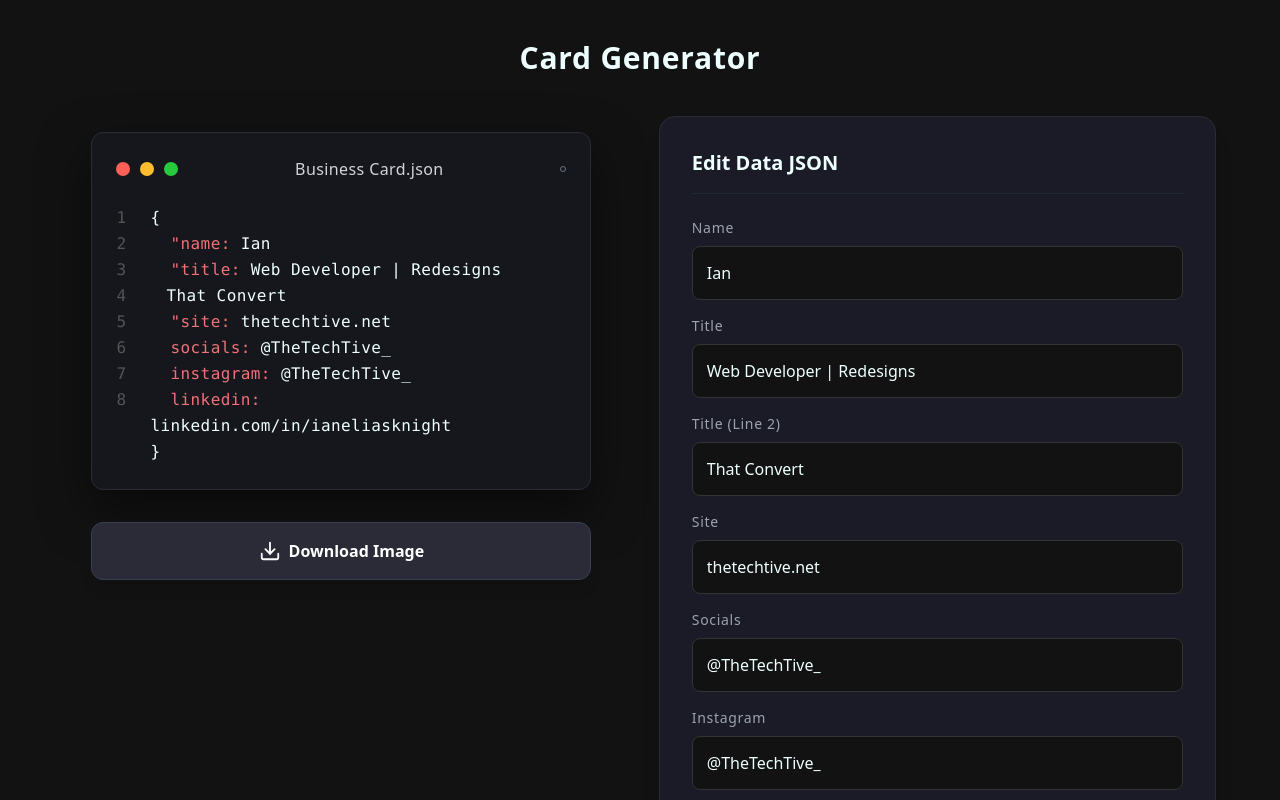
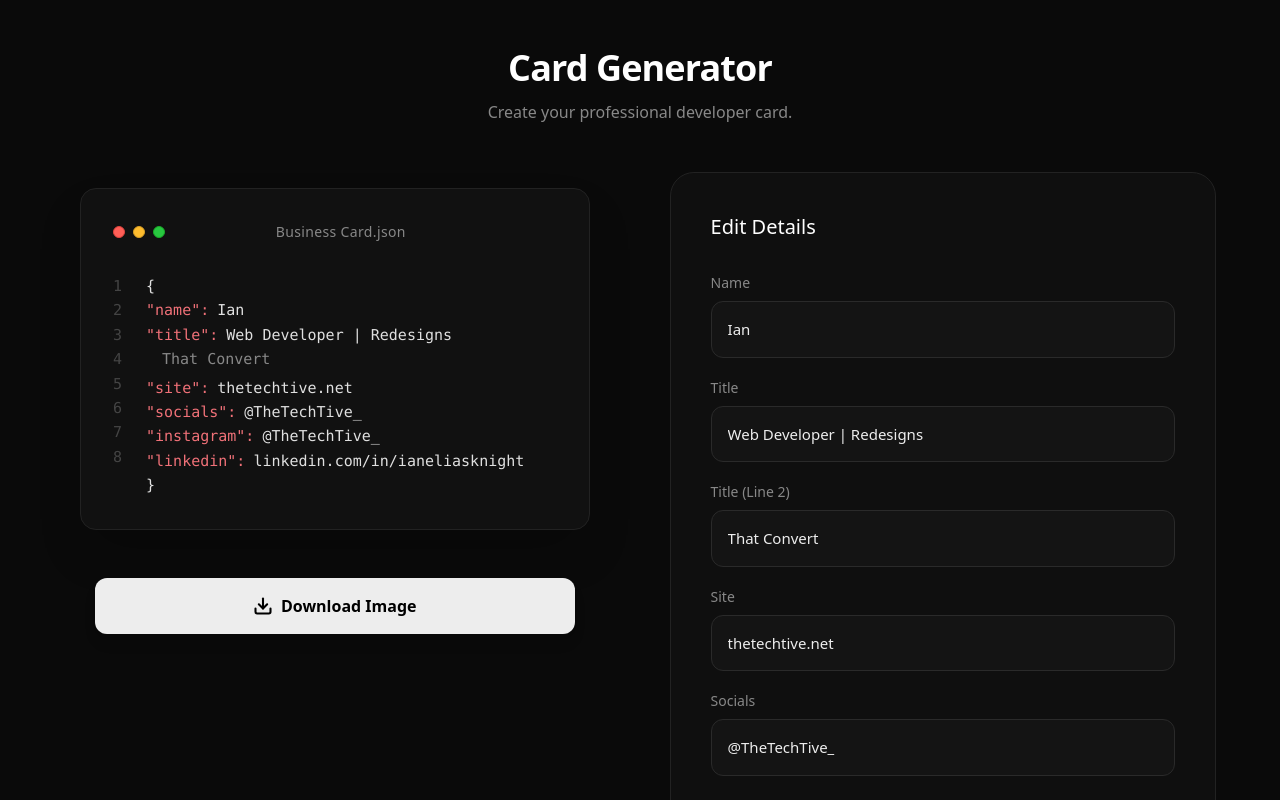
Before and after one commit to sanzzyproject/card-reader, a Next.js app: page / in a window 1280 px wide. Shown: the top 800 px of the page. Built offline with nearby package versions, Linux system fonts and the light colour scheme.

Commit message:
Update page.js

```diff
--- a/app/page.js
+++ b/app/page.js
@@ -5,6 +5,7 @@ import html2canvas from "html2canvas";
 import { Download } from "lucide-react";
 
 export default function Home() {
+  // LOGIKA TIDAK DIUBAH SAMA SEKALI
   const [data, setData] = useState({
     name: "Ian",
     title: "Web Developer | Redesigns",
@@ -21,7 +22,6 @@ export default function Home() {
     const element = cardRef.current;
     if (!element) return;
 
-    // Supaya hasil screenshot HD dan background transparan
     const canvas = await html2canvas(element, {
       backgroundColor: null,
       scale: 4,
@@ -38,75 +38,82 @@ export default function Home() {
     setData({ ...data, [e.target.name]: e.target.value });
   };
 
+  // BAGIAN UI DIUPDATE TOTAL MENJADI CLEAN & MODERN 2026
   return (
-    <div className="min-h-screen flex flex-col items-center py-10 px-4 sm:px-6 font-sans">
-      <h1 className="text-3xl font-bold mb-10 text-center tracking-wide text-foreground">
-        Card Generator
-      </h1>
+    <div className="min-h-screen bg-[#0a0a0a] flex flex-col items-center py-12 px-4 sm:px-8 font-sans text-[#ededed]">
 
-      <div className="flex flex-col lg:flex-row gap-10 w-full max-w-6xl justify-center items-start">
+      {/* Header */}
+      <div className="mb-12 text-center">
+        <h1 className="text-3xl sm:text-4xl font-semibold tracking-tight text-white mb-3">
+          Card Generator
+        </h1>
+        <p className="text-[#888888] text-sm sm:text-base font-medium">
+          Create your professional developer card.
+        </p>
+      </div>
+
+      <div className="flex flex-col lg:flex-row gap-12 lg:gap-16 w-full max-w-6xl justify-center items-start">
 
         {/* === BAGIAN KIRI: PREVIEW CARD === */}
-        <div className="w-full lg:w-1/2 flex flex-col items-center sticky top-10">
+        <div className="w-full lg:w-1/2 flex flex-col items-center gap-8">
 
-          {/* Pembungkus Kartu untuk di-download */}
-          <div className="p-4" ref={cardRef}>
-            {/* Desain Kartu JSON Asli */}
-            <div className="w-full max-w-[500px] bg-[#16171d] rounded-xl shadow-[0_20px_50px_rgba(0,0,0,0.5)] p-6 overflow-hidden border border-[#2a2b36]">
+          {/* Pembungkus Kartu */}
+          <div className="w-full flex justify-center p-2 sm:p-4">
+            <div
+              ref={cardRef}
+              className="w-full max-w-[520px] bg-[#111111] rounded-2xl shadow-2xl p-6 sm:p-8 border border-[#222222]"
+            >
 
-              {/* Header Mac Buttons */}
-              <div className="flex items-center justify-between mb-6">
-                <div className="flex gap-2.5">
-                  <div className="w-3.5 h-3.5 rounded-full bg-[#ff5f56]"></div>
-                  <div className="w-3.5 h-3.5 rounded-full bg-[#ffbd2e]"></div>
-                  <div className="w-3.5 h-3.5 rounded-full bg-[#27c93f]"></div>
+              {/* Header Mac Buttons Moderen */}
+              <div className="flex items-center justify-between mb-8">
+                <div className="flex gap-2">
+                  <div className="w-3 h-3 rounded-full bg-[#ff5f57] border border-[#e0443e]"></div>
+                  <div className="w-3 h-3 rounded-full bg-[#febc2e] border border-[#d89f24]"></div>
+                  <div className="w-3 h-3 rounded-full bg-[#28c840] border border-[#1aab29]"></div>
                 </div>
-                <div className="text-gray-300 text-[16px] font-medium tracking-wide font-sans">
+                <div className="text-[#888888] text-[14px] font-medium tracking-wide">
                   Business Card.json
                 </div>
-                <div className="flex gap-1">
-                  <div className="w-1.5 h-1.5 rounded-full border border-gray-500"></div>
-                </div>
+                <div className="w-10"></div> {/* Spacer untuk keseimbangan grid */}
               </div>
 
               {/* Body / Code Editor View */}
-              <div className="flex font-mono text-[15px] sm:text-[16px] leading-relaxed tracking-wide">
+              <div className="flex font-mono text-[13px] sm:text-[15px] leading-relaxed">
 
                 {/* Line Numbers */}
-                <div className="flex flex-col text-[#545454] text-right pr-6 select-none font-medium">
-                  <span>1</span>
-                  <span>2</span>
-                  <span>3</span>
-                  <span>4</span>
-                  <span>5</span>
-                  <span>6</span>
-                  <span>7</span>
-                  <span>8</span>
+                <div className="flex flex-col text-[#444444] text-right pr-6 select-none">
+                  <span>1</span><span>2</span><span>3</span><span>4</span><span>5</span><span>6</span><span>7</span><span>8</span>
                 </div>
 
                 {/* Syntax Code */}
-                <div className="flex flex-col text-foreground whitespace-pre-wrap break-words w-full">
+                <div className="flex flex-col text-[#e0e0e0] w-full">
                   <div>{"{"}</div>
-                  <div>
-                    <span className="text-keycolor">  "name:</span> {data.name}
+                  <div className="flex flex-wrap">
+                    <span className="text-[#f07178] mr-2">  "name":</span>
+                    <span className="break-all">{data.name}</span>
                   </div>
-                  <div>
-                    <span className="text-keycolor">  "title:</span> {data.title}
+                  <div className="flex flex-wrap">
+                    <span className="text-[#f07178] mr-2">  "title":</span>
+                    <span>{data.title}</span>
                   </div>
-                  <div className="pl-4">
+                  <div className="pl-4 text-[#888888]">
                     {data.title2}
                   </div>
-                  <div>
-                    <span className="text-keycolor">  "site:</span> {data.site}
+                  <div className="flex flex-wrap mt-1">
+                    <span className="text-[#f07178] mr-2">  "site":</span>
+                    <span className="break-all">{data.site}</span>
                   </div>
-                  <div>
-                    <span className="text-keycolor">  socials:</span> {data.socials}
+                  <div className="flex flex-wrap">
+                    <span className="text-[#f07178] mr-2">  "socials":</span>
+                    <span className="break-all">{data.socials}</span>
                   </div>
-                  <div>
-                    <span className="text-keycolor">  instagram:</span> {data.instagram}
+                  <div className="flex flex-wrap">
+                    <span className="text-[#f07178] mr-2">  "instagram":</span>
+                    <span className="break-all">{data.instagram}</span>
                   </div>
-                  <div>
-                    <span className="text-keycolor">  linkedin:</span> {data.linkedin}
+                  <div className="flex flex-wrap">
+                    <span className="text-[#f07178] mr-2">  "linkedin":</span>
+                    <span className="break-all">{data.linkedin}</span>
                   </div>
                   <div>{"}"}</div>
                 </div>
@@ -114,23 +121,23 @@ export default function Home() {
             </div>
           </div>
 
-          {/* Tombol Download */}
+          {/* Tombol Download - Moderen Style */}
           <button
             onClick={handleDownload}
-            className="mt-4 flex items-center gap-2 bg-[#2a2b36] hover:bg-[#3a3b46] border border-gray-700 text-white px-8 py-4 rounded-xl font-bold transition-all w-full max-w-[500px] justify-center active:scale-95 shadow-lg"
+            className="flex items-center justify-center gap-2 bg-[#ededed] hover:bg-white text-black px-8 py-4 rounded-xl font-semibold transition-all w-full max-w-[480px] active:scale-[0.98] shadow-lg"
           >
-            <Download size={22} />
+            <Download size={20} strokeWidth={2.5} />
             Download Image
           </button>
         </div>
 
-        {/* === BAGIAN KANAN: FORM INPUT MOBILE FRIENDLY === */}
-        <div className="w-full lg:w-1/2 bg-[#1a1b26] p-6 sm:p-8 rounded-2xl border border-[#2a2b36] shadow-xl">
-          <h2 className="text-xl font-semibold mb-6 text-foreground border-b border-gray-800 pb-4">Edit Data JSON</h2>
-          <div className="flex flex-col gap-4">
+        {/* === BAGIAN KANAN: FORM INPUT === */}
+        <div className="w-full lg:w-1/2 bg-[#0f0f0f] p-6 sm:p-10 rounded-3xl border border-[#222222]">
+          <h2 className="text-xl font-medium mb-8 text-white">Edit Details</h2>
+          <div className="flex flex-col gap-5">
             {Object.keys(data).map((key) => (
               <div key={key} className="flex flex-col">
-                <label className="text-sm font-medium text-gray-400 mb-2 capitalize tracking-wider">
+                <label className="text-sm font-medium text-[#888888] mb-2 capitalize">
                   {key === 'title2' ? 'Title (Line 2)' : key}
                 </label>
                 <input
@@ -138,7 +145,7 @@ export default function Home() {
                   name={key}
                   value={data[key]}
                   onChange={handleChange}
-                  className="bg-[#121212] border border-[#333] rounded-lg p-3.5 text-foreground focus:outline-none focus:border-keycolor focus:ring-1 focus:ring-keycolor transition-all w-full"
+                  className="bg-[#141414] border border-[#2a2a2a] rounded-xl p-4 text-[#ededed] text-[15px] focus:outline-none focus:border-[#555555] focus:bg-[#1a1a1a] transition-colors w-full"
                   placeholder={`Input ${key}...`}
                 />
               </div>
@@ -149,7 +156,7 @@ export default function Home() {
       </div>
 
       {/* FOOTER */}
-      <footer className="mt-20 text-gray-500 text-sm font-bold tracking-widest pb-10">
+      <footer className="mt-24 text-[#444444] text-xs sm:text-sm font-semibold tracking-[0.2em]">
         DEVELOPED BY SANN404 FORUM
       </footer>
     </div>
```
